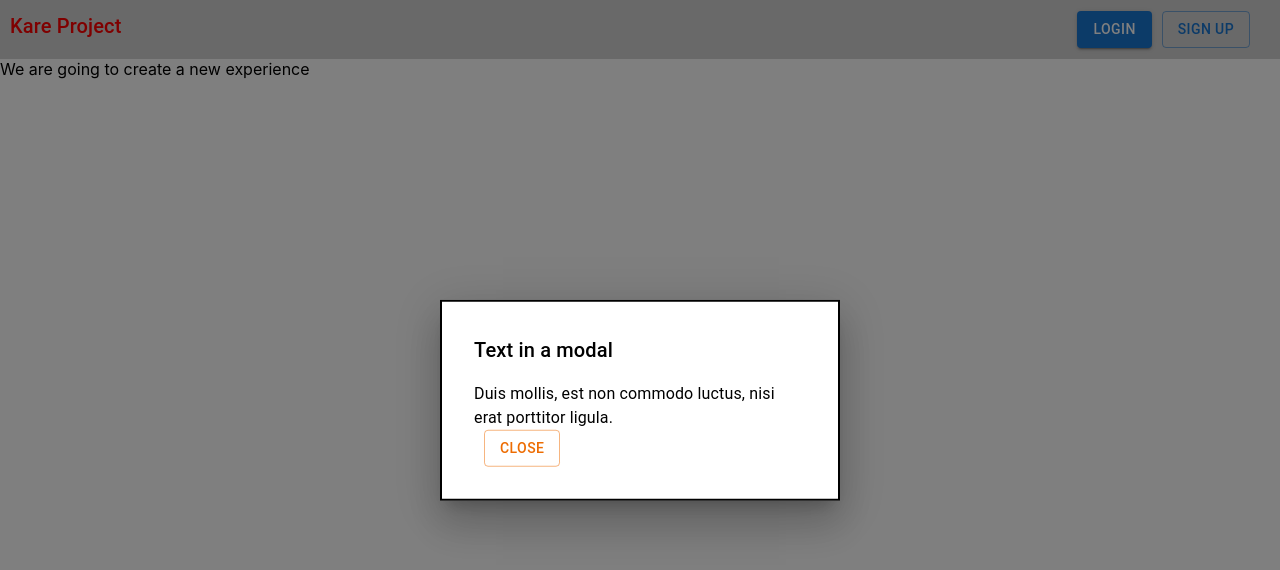
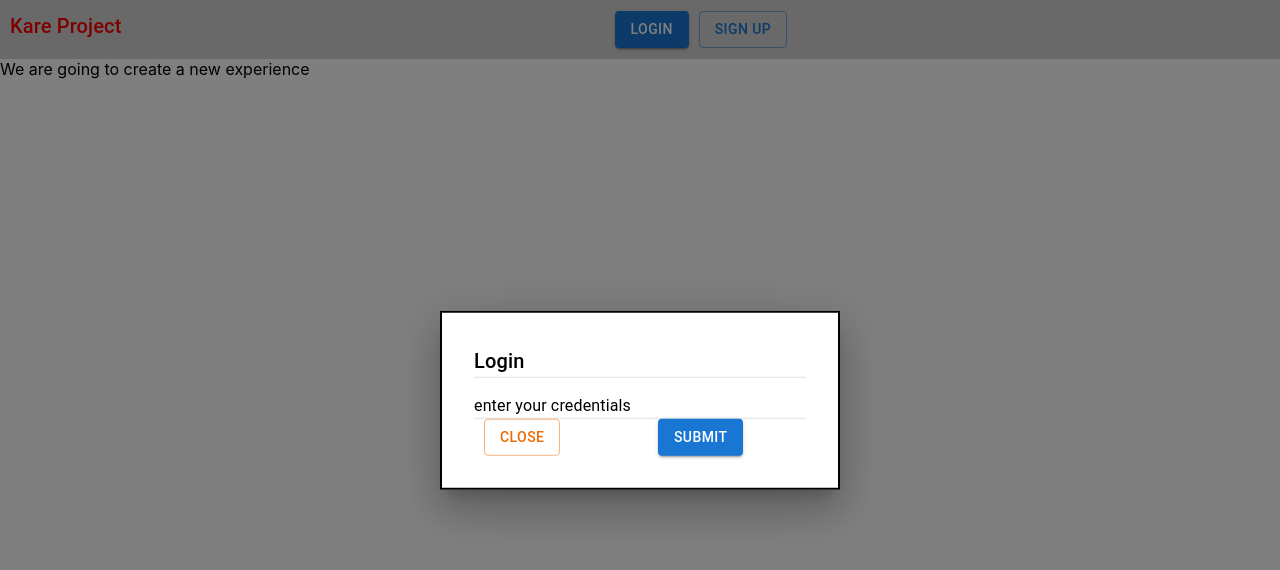
Before and after one commit to ViniciusDeAndrade/kare-front, a Next.js app: page / in a window 1280 px wide. Both pictures are taken after a click on the button "LOGIN". Shown: the top 570 px of the page. Built offline with nearby package versions, Linux system fonts and the light colour scheme.

Commit message:
modal adjusts

```diff
--- a/src/components/header/index.tsx
+++ b/src/components/header/index.tsx
@@ -35,11 +35,11 @@ export default function Header () {
                 }/>
             </ButtonAlign>
             {
-                modalLogin && (<Popup show={modalLogin} hide={showModalLogin}/>)
+                modalLogin && (<Popup show={modalLogin} hide={showModalLogin} title="Login" body="enter your credentials"/>)
             }
 
             {
-                modalSignIn && (<Popup show={modalSignIn} hide={showModalSignIn}/>)
+                modalSignIn && (<Popup show={modalSignIn} hide={showModalSignIn}  title="Sign in" body="set your credentials"/>)
             }
 
         </Section>
--- a/src/components/modal/index.tsx
+++ b/src/components/modal/index.tsx
@@ -1,17 +1,22 @@
 import Box from '@mui/material/Box';
 import Typography from '@mui/material/Typography';
 import Modal from '@mui/material/Modal';
+import Grid from '@mui/material/Grid'
 
-import { BoxStyled } from './styles';
+import { BoxStyled, DividerStyled, ModalWrapper } from './styles';
 import Botao from '../button';
 
-interface Render {
+interface ModalProps {
     show: boolean,
-    hide: Function
+    hide: Function,
+    title: string,
+    body: string
 }
 
-export default function Popup(props: Render): JSX.Element {
+export default function Popup(props: ModalProps): JSX.Element {
     return (
+        <ModalWrapper>
+
             <Modal
                 open={props.show}
                 onClose={() => props.hide}
@@ -32,11 +37,19 @@ export default function Popup(props: Render): JSX.Element {
                     }
                 }>
                     <Typography id="modal-modal-title" variant="h6" component="h2">
-                    Text in a modal
+                        {props.title}
                     </Typography>
+
+                    <DividerStyled />
+
                     <Typography id="modal-modal-description" sx={{ mt: 2 }}>
-                    Duis mollis, est non commodo luctus, nisi erat porttitor ligula.
+                        {props.body}
                     </Typography>
+
+                    <DividerStyled />
+
+                    <Grid container spacing={2}>
+                        <Grid item xs={6}>
                             <Botao
                                 o={
                                     ({
@@ -47,8 +60,24 @@ export default function Popup(props: Render): JSX.Element {
                                     })
                                 }
                                 />
+                        </Grid>
+
+                        <Grid item xs={6}>
+                            <Botao
+                                o={
+                                    ({
+                                        onClick: () => props.hide(),
+                                        text: "submit",
+                                        color: "primary",
+                                        variant: "contained"
+                                    })
+                                }
+                            />
+                        </Grid>
+                    </Grid>
                 </Box>
 
             </Modal>
+        </ModalWrapper>
     );
 }
--- a/src/components/modal/styles.ts
+++ b/src/components/modal/styles.ts
@@ -1,7 +1,11 @@
-import { Box } from "@material-ui/core";
+import Box  from "@mui/material/Box";
 import styled from "styled-components";
 
+import { Divider } from '@material-ui/core';
+
 export const BoxStyled = styled(Box)`
+    && {
+
         position: 'absolute',
         top: '50%',
         left: '50%',
@@ -11,4 +15,15 @@ export const BoxStyled = styled(Box)`
         border: '2px solid #000',
         boxShadow: 24,
         p: 4,
+    }
 `;
+
+export const DividerStyled = styled(Divider)`
+    margin: 5px;
+`;
+
+export const ModalWrapper = styled.div`
+    display: flex;
+    align-items: center;
+    justify-content: space-between
+`;
```
Lines whose indentation alone changed are shown as unchanged.
